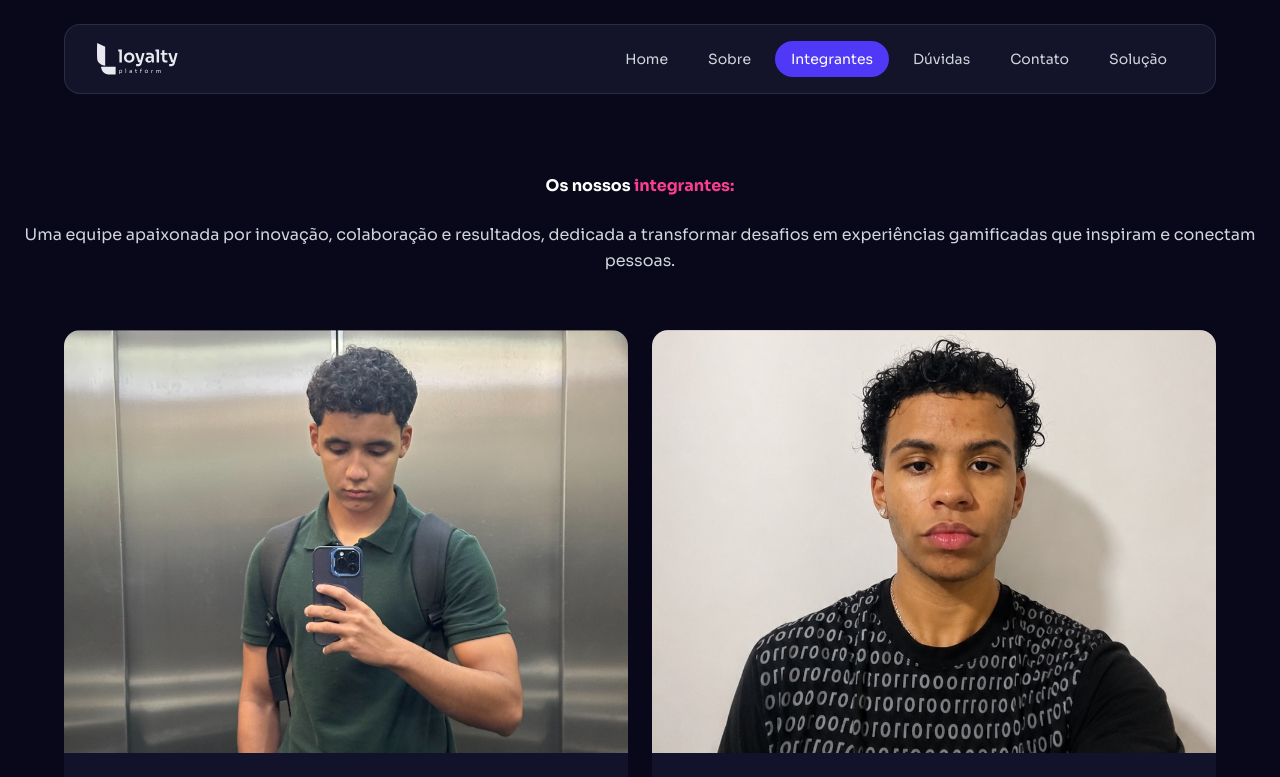
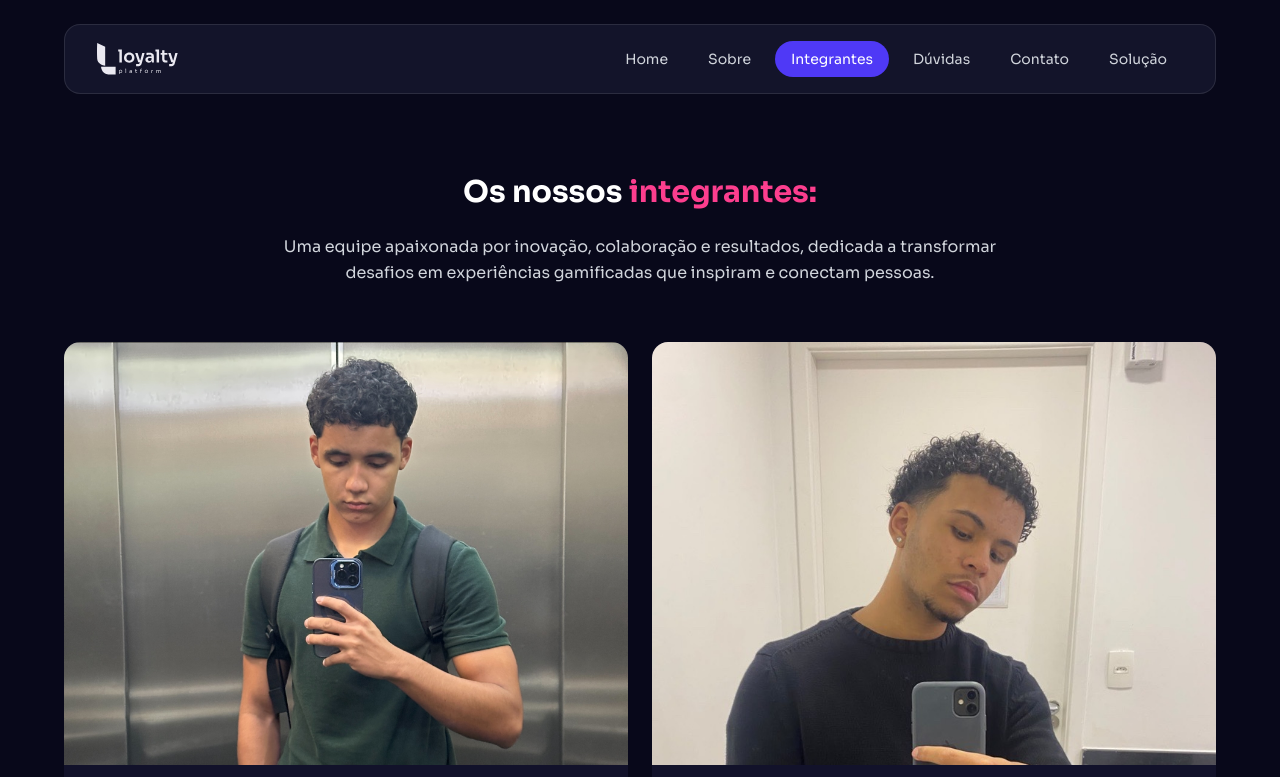
Before and after one commit to Challenge-LoyaltyPlatform/LoyaltyPlatform-Front-React, a React (Vite) app in the folder Loyalty-Platform/: page /integrantes in a window 1280 px wide. Shown: the top 777 px of the page. Built offline with nearby package versions, Linux system fonts and the light colour scheme.

Commit message:
feat: adiciona links de LinkedIn e GitHub dos integrantes

```diff
--- a/Loyalty-Platform/src/routes/Integrantes/index.tsx
+++ b/Loyalty-Platform/src/routes/Integrantes/index.tsx
@@ -14,17 +14,17 @@
 };
 
 const integrantes: Integrante[] = [
-  { id: 1, nome: 'Andrei Oliveira de Sousa', rm: '573373', foto: fotoAndrei, linkedin: '', github: ''},
-  { id: 2, nome: 'Felipe Coelho da Fonseca', rm: '572133', foto: fotoFelipe,   linkedin: '', github: '' },
-  { id: 3, nome: 'Henrique Soares Pereira', rm: '569898', foto: fotoHenrique, linkedin: '', github: '' },
-  { id: 4, nome: 'Luiz Felipe Lourenço da Silva', rm: '572576', foto: fotoLuiz,   linkedin: '', github: '' },
+  { id: 1, nome: 'Andrei Oliveira de Sousa', rm: '573373', foto: fotoAndrei, linkedin: 'https://www.linkedin.com/in/andrei-sousa-55662825a/', github: 'https://github.com/andreisou-dev'},
+  { id: 2, nome: 'Felipe Coelho da Fonseca', rm: '572133', foto: fotoFelipe,   linkedin: 'https://www.linkedin.com/in/felipe-coelho-80b78a394/', github: 'https://github.com/devfcoelho' },
+  { id: 3, nome: 'Henrique Soares Pereira', rm: '569898', foto: fotoHenrique, linkedin: 'https://www.linkedin.com/in/henrique-soares-pereira/', github: 'https://github.com/Henriquesope' },
+  { id: 4, nome: 'Luiz Felipe Lourenço da Silva', rm: '572576', foto: fotoLuiz,   linkedin: 'https://www.linkedin.com/in/lfelipelourenco/', github: 'https://github.com/devlipee' },
 ];
 
 export default function Integrantes(){
   return (
     <main className="min-h-screen bg-[#08081A] px-6 py-16">
-      <section className="max-w-3x1 mx-auto text-center"> {/* ALINHA A CAIXA DO CONTEÚDO NA PÁGINA*/}
-        <h1 className="text-3x1 md:text-4x1 font-bold text-white"> {/* RESPONSIVIDADE*/}
+      <section className="max-w-3xl mx-auto text-center"> {/* ALINHA A CAIXA DO CONTEÚDO NA PÁGINA*/}
+        <h1 className="text-3xl md:text-4x1 font-bold text-white"> {/* RESPONSIVIDADE*/}
           Os nossos <span className="text-[#FC3E8E]">integrantes:</span>
         </h1>
         <p className="mt-6 text-gray-300 leading-relaxed">
```
Also changed, not shown: Loyalty-Platform/src/img/fotoFelipe.jpg, Loyalty-Platform/src/main.tsx (line endings or trailing spaces).
